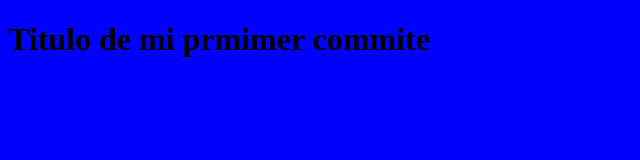
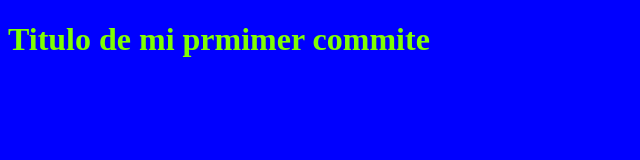
Before and after one commit to oswaldo2020/node, a website: page html/index.html in a window 1280 px wide. Shown: the whole page, without its empty margins (0-640 px from the left). Drawn offline with Linux system fonts and the light colour scheme.

Commit message:
se cambio color de fuente

```diff
--- a/css/estilos.css
+++ b/css/estilos.css
@@ -1,3 +1,5 @@
 body{
     background-color: blue;
+    font-weight: bold;
+    color:chartreuse
 }
```
